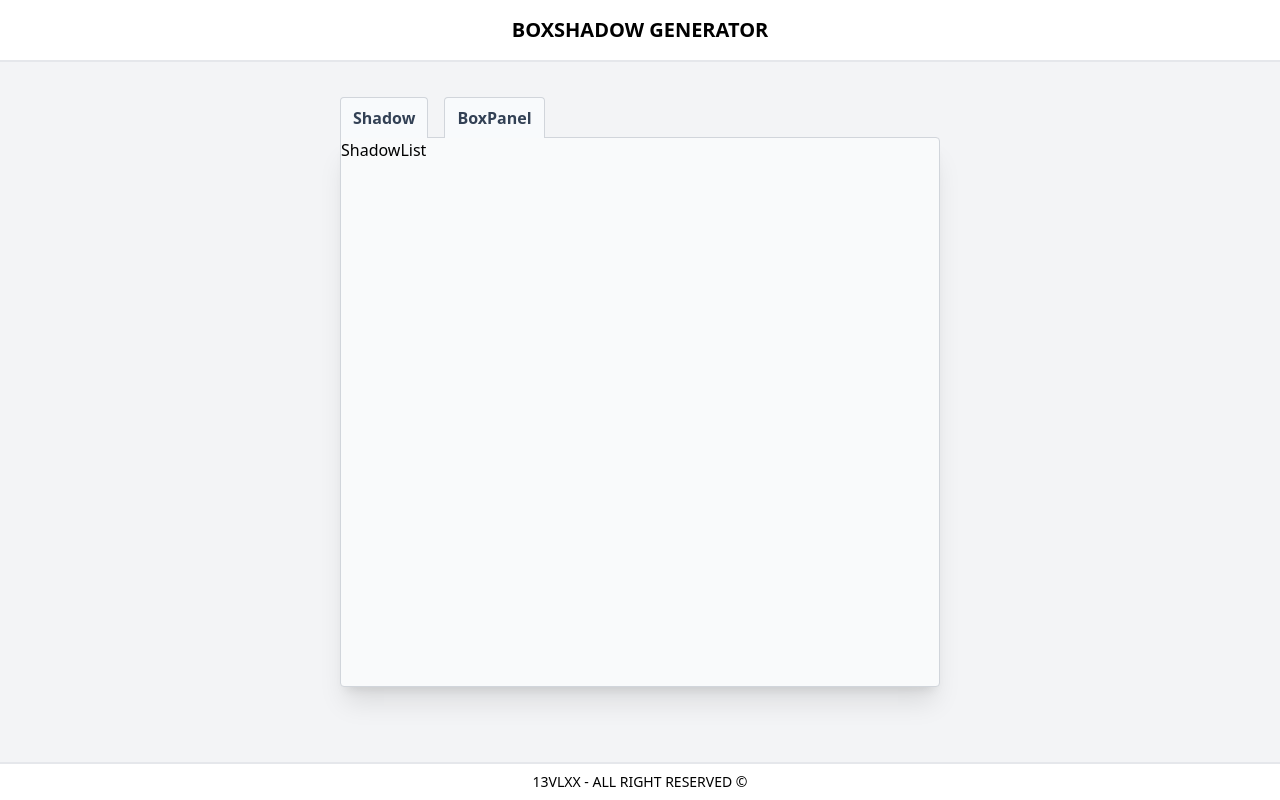
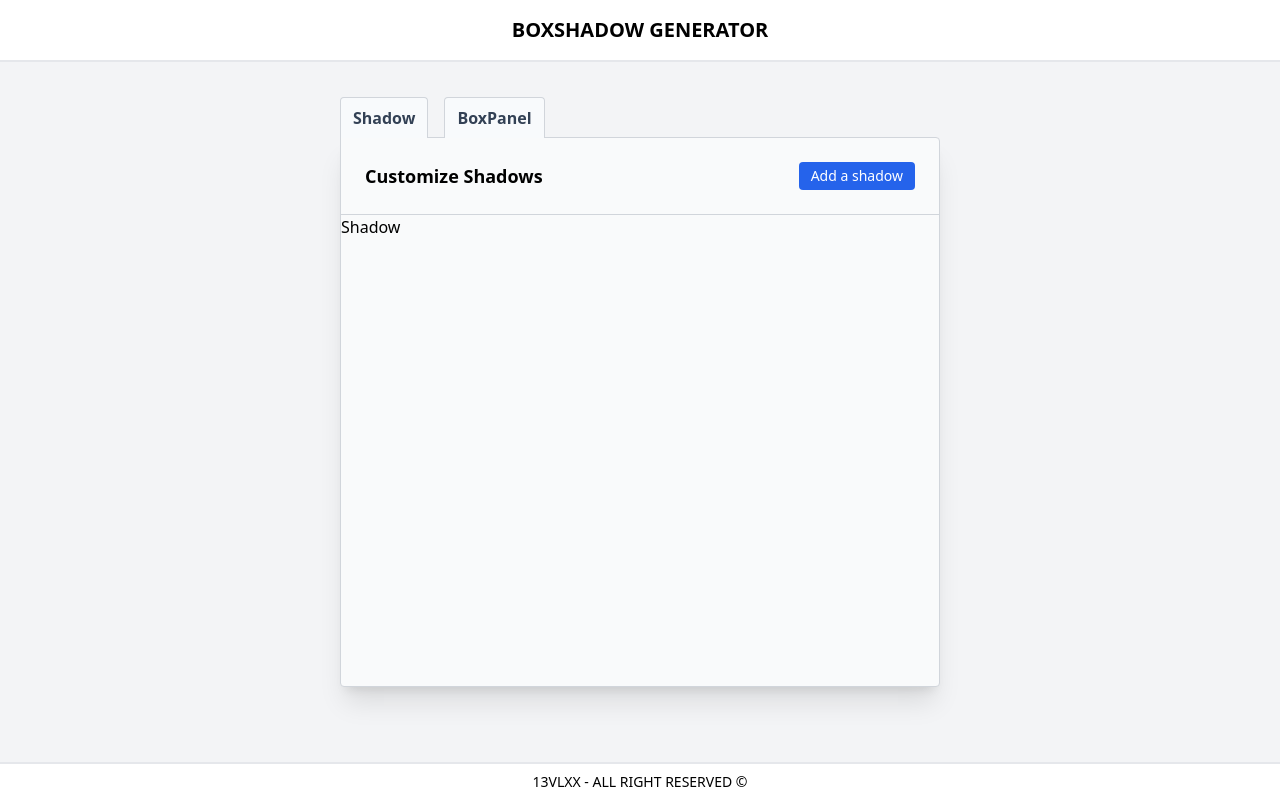
Before and after one commit to 13vlxx/Shadowbox-Generator, a React (Vite) app: page / in a window 1280 px wide. Built offline with nearby package versions, Linux system fonts and the light colour scheme.

Commit message:
Add 'Add a shadow' button + state

```diff
--- a/src/features/boxProperties.js
+++ b/src/features/boxProperties.js
@@ -7,7 +7,6 @@
     value: 25,
     type: "range",
     minMax: [0, 250],
-    slice: "boxProperties",
   },
   {
     inputNumber: 2,
@@ -15,7 +14,6 @@
     value: 250,
     type: "range",
     minMax: [0, 500],
-    slice: "boxProperties",
   },
   {
     inputNumber: 3,
@@ -23,14 +21,12 @@
     value: 250,
     type: "range",
     minMax: [0, 500],
-    slice: "boxProperties",
   },
   {
     inputNumber: 4,
     name: "Background color",
     value: "#fff",
     type: "color",
-    slice: "boxProperties",
   },
 ];
 
--- a/src/features/shadows.js
+++ b/src/features/shadows.js
@@ -50,7 +50,49 @@
   initialState,
   reducers: {
     removeShadow: (state, action) => {},
-    addShadow: (state, action) => {},
+    addShadow: (state, action) => {
+      state.push({
+        id: nanoid(8),
+        active: true,
+        inset: false,
+        inputs: [
+          {
+            inputNumber: 1,
+            name: "Horizontal offset",
+            value: 0,
+            type: "range",
+            minMax: [-250, 250],
+          },
+          {
+            inputNumber: 2,
+            name: "Vertical offset",
+            value: 10,
+            type: "range",
+            minMax: [-250, 250],
+          },
+          {
+            inputNumber: 3,
+            name: "Blur radius",
+            value: 15,
+            type: "range",
+            minMax: [0, 250],
+          },
+          {
+            inputNumber: 4,
+            name: "Spread offset",
+            value: -3,
+            type: "range",
+            minMax: [-250, 250],
+          },
+          {
+            inputNumber: 5,
+            name: "Color",
+            value: "#4f4f4f",
+            type: "color",
+          },
+        ],
+      });
+    },
     updateShadowValue: (state, action) => {},
     updateCheckbox: (state, action) => {},
   },
--- /dev/null
+++ b/src/layouts/ShadowList/Shadow.jsx
@@ -0,0 +1,3 @@
+export default function Shadow() {
+  return <li>Shadow</li>;
+}
--- a/src/layouts/ShadowList/ShadowList.jsx
+++ b/src/layouts/ShadowList/ShadowList.jsx
@@ -1,3 +1,27 @@
+import { useSelector, useDispatch } from "react-redux";
+import Shadow from "./Shadow";
+import { addShadow } from "../../features/shadows";
+
 export default function ShadowList() {
-  return <div>ShadowList</div>;
+  const shadows = useSelector((state) => state.shadows);
+  const dispatch = useDispatch();
+
+  return (
+    <div>
+      <div className="flex justify-between p-6 border-b border-gray-300">
+        <p className="font-bold text-lg">Customize Shadows</p>
+        <button
+          onClick={() => dispatch(addShadow())}
+          className="py-1 px-3 text-sm rounded bg-blue-600 focus:outline-none focus:ring-4 focus:ring-offset-2 hover:bg-blue-700 text-white"
+        >
+          Add a shadow
+        </button>
+      </div>
+      <ul>
+        {shadows.map((shadow, index) => (
+          <Shadow panelNumber={index + 1} key={shadow.id} />
+        ))}
+      </ul>
+    </div>
+  );
 }
```
